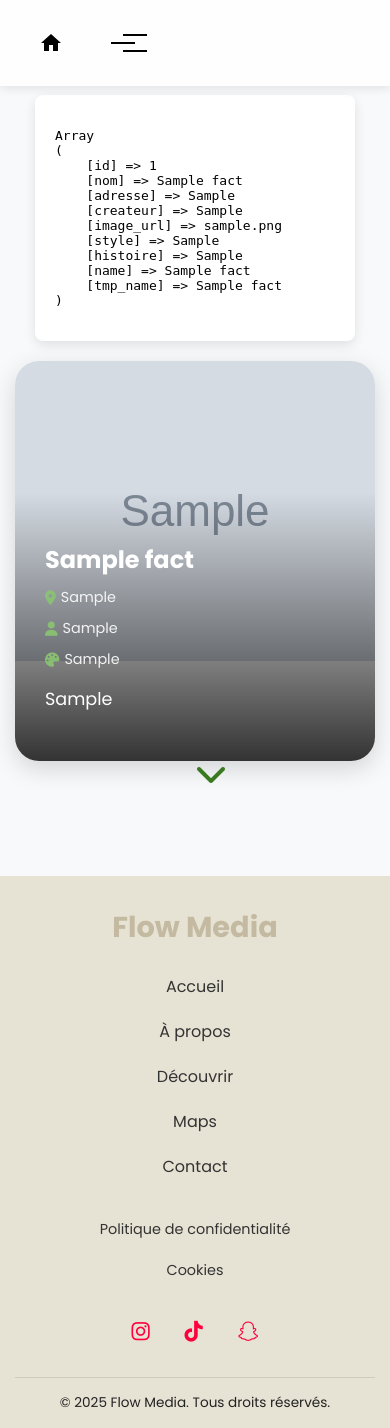
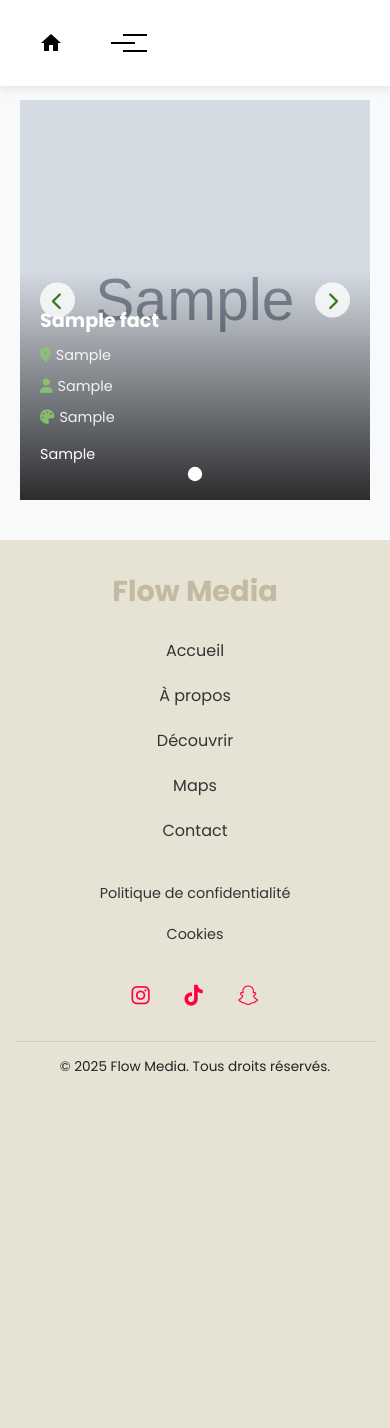
Before and after one commit to michel-DC/Flow-Media, a PHP site: page /pages/fun-fact in a window 390 px wide. After the commit the page ends 1072 px from the top, so only its background shows below. Run offline with PHP 8.4, Linux system fonts and the light colour scheme; tables that the repository leaves empty or names only in its code hold one stand-in row (values such as "Sample post"); grey boxes marked "Sample" are stand-in pictures.

Commit message:
Update fun-fact section with carousel functionality and enhance navbar styles
- Modified index.php to wrap fact buttons in anchor tags for improved navigation.
- Updated navbar.php to change header position to fixed and adjusted z-index and background color for better visibility.
- Revamped fun-fact section in index.php to implement a carousel layout, enhancing user engagement with dynamic content display.
- Added responsive styles for carousel navigation and dots in fun-fact/index.php, improving usability across devices.

```diff
--- a/includes/layout/navbar.php
+++ b/includes/layout/navbar.php
@@ -78,13 +78,13 @@ if (isset($_SESSION['user_id'])) {
 
 <style>
     .header {
-        position: absolute;
+        position: fixed;
         top: 0;
         left: 0;
         right: 0;
-        z-index: 100;
+        z-index: 1000;
         padding: 20px;
-        background-color: rgba(255, 255, 255, 0.9);
+        background-color: rgba(255, 255, 255, 0.95);
         box-shadow: 0 2px 10px rgba(0, 0, 0, 0.1);
     }
 
--- a/pages/fun-fact/index.php
+++ b/pages/fun-fact/index.php
@@ -48,35 +48,105 @@ if (!$result) {
             padding: 0;
             background: var(--light-bg);
             min-height: 100vh;
+            overflow-x: hidden;
         }
 
         .fun-facts-container {
-            max-width: 800px;
-            margin: 100px auto;
+            position: relative;
+            max-width: 1200px;
+            margin: 120px auto 40px;
             padding: 20px;
+            overflow: hidden;
+        }
+
+        .carousel-container {
+            position: relative;
+            width: 100%;
+            height: 600px;
         }
 
         .fun-fact-card {
-            min-height: 400px;
-            background: var(--white);
-            border-radius: 24px;
-            margin-bottom: 40px;
-            overflow: hidden;
-            box-shadow: var(--shadow-md);
-            position: relative;
-            transition: transform 0.3s ease;
+            position: absolute;
+            width: 100%;
+            height: 100%;
+            opacity: 0;
+            transition: opacity 0.5s ease-in-out;
+            transform: translateX(100%);
         }
 
-        .fun-fact-card:hover {
-            transform: translateY(-5px);
+        .fun-fact-card.active {
+            opacity: 1;
+            transform: translateX(0);
+        }
+
+        .fun-fact-card.prev {
+            transform: translateX(-100%);
         }
 
         .fun-fact-image {
             width: 100%;
-            height: 400px;
+            height: 100%;
             object-fit: cover;
             position: relative;
             display: block;
+        }
+
+        .carousel-nav {
+            position: absolute;
+            top: 50%;
+            transform: translateY(-50%);
+            width: 50px;
+            height: 50px;
+            background: rgba(255, 255, 255, 0.8);
+            border-radius: 50%;
+            display: flex;
+            align-items: center;
+            justify-content: center;
+            cursor: pointer;
+            z-index: 10;
+            transition: all 0.3s ease;
+        }
+
+        .carousel-nav:hover {
+            background: rgba(255, 255, 255, 0.95);
+            transform: translateY(-50%) scale(1.1);
+        }
+
+        .carousel-nav.prev {
+            left: 20px;
+        }
+
+        .carousel-nav.next {
+            right: 20px;
+        }
+
+        .carousel-nav i {
+            font-size: 24px;
+            color: var(--primary-color);
+        }
+
+        .carousel-dots {
+            position: absolute;
+            bottom: 20px;
+            left: 50%;
+            transform: translateX(-50%);
+            display: flex;
+            gap: 10px;
+            z-index: 10;
+        }
+
+        .dot {
+            width: 12px;
+            height: 12px;
+            border-radius: 50%;
+            background: rgba(255, 255, 255, 0.5);
+            cursor: pointer;
+            transition: all 0.3s ease;
+        }
+
+        .dot.active {
+            background: var(--white);
+            transform: scale(1.2);
         }
 
         .fun-fact-content {
@@ -120,45 +190,28 @@ if (!$result) {
             margin-top: 15px;
         }
 
-        .scroll-indicator {
-            position: fixed;
-            bottom: 30px;
-            left: 50%;
-            transform: translateX(-50%);
-            color: var(--primary-color);
-            font-size: 2rem;
-            animation: bounce 2s infinite;
-            cursor: pointer;
-            z-index: 100;
-        }
-
-        @keyframes bounce {
-
-            0%,
-            20%,
-            50%,
-            80%,
-            100% {
-                transform: translateY(0);
-            }
-
-            40% {
-                transform: translateY(-20px);
-            }
-
-            60% {
-                transform: translateY(-10px);
+        @media (max-width: 1200px) {
+            .fun-facts-container {
+                max-width: 90%;
             }
         }
 
         @media (max-width: 768px) {
             .fun-facts-container {
-                margin: 60px auto;
-                padding: 15px;
+                margin: 80px auto 20px;
             }
 
-            .fun-fact-image {
-                height: 300px;
+            .carousel-container {
+                height: 500px;
+            }
+
+            .carousel-nav {
+                width: 40px;
+                height: 40px;
+            }
+
+            .carousel-nav i {
+                font-size: 20px;
             }
 
             .fun-fact-title {
@@ -171,72 +224,167 @@ if (!$result) {
             }
         }
 
-        /* Ajout de styles de débogage */
-        .debug-info {
-            background: #fff;
+        @media (max-width: 480px) {
+            .carousel-container {
+                height: 400px;
+            }
+
+            .carousel-nav {
+                width: 35px;
+                height: 35px;
+            }
+
+            .carousel-nav i {
+                font-size: 18px;
+            }
+
+            .fun-fact-content {
                 padding: 20px;
-            margin: 20px;
-            border-radius: 8px;
-            box-shadow: var(--shadow-sm);
+            }
+
+            .fun-fact-title {
+                font-size: 1.2rem;
+            }
+
+            .fun-fact-story {
+                font-size: 0.9rem;
+            }
         }
     </style>
 </head>
 
 <body>
-    <?php include '../../includes/layout/navbar.php'; ?>
+
+    <?php include '../../includes/layout/navbar.php' ?>
 
     <div class="fun-facts-container">
+        <div class="carousel-container">
             <?php
             mysqli_data_seek($result, 0);
-        while ($row = mysqli_fetch_assoc($result)):
-            // Afficher les données brutes pour le débogage
-            echo '<div class="debug-info">';
-            echo '<pre>';
-            print_r($row);
-            echo '</pre>';
-            echo '</div>';
+            $index = 0;
+            while ($affiche = mysqli_fetch_assoc($result)):
             ?>
-            <div class="fun-fact-card">
-                <?php if (isset($row['image_url']) && !empty($row['image_url'])): ?>
-                    <img src="<?php echo htmlspecialchars($row['image_url']); ?>"
-                        alt="<?php echo htmlspecialchars($row['nom']); ?>"
-                        class="fun-fact-image"
-                        onerror="this.src='../../assets/images/placeholder.jpg'">
+                <div class="fun-fact-card <?php echo $index === 0 ? 'active' : ''; ?>" data-index="<?php echo $index; ?>">
+                    <?php if (isset($affiche['image_url']) && !empty($affiche['image_url'])): ?>
+                        <img src="../<?php echo htmlspecialchars($affiche['image_url']); ?>"
+                            alt="<?php echo htmlspecialchars($affiche['nom']); ?>"
+                            class="fun-fact-image">
                     <?php endif; ?>
                     <div class="fun-fact-content">
-                    <h2 class="fun-fact-title"><?php echo htmlspecialchars($row['nom']); ?></h2>
+                        <h2 class="fun-fact-title"><?php echo htmlspecialchars($affiche['nom']); ?></h2>
                         <div class="fun-fact-details">
                             <div class="fun-fact-detail">
                                 <i class="fas fa-map-marker-alt"></i>
-                            <span><?php echo htmlspecialchars($row['adresse']); ?></span>
+                                <span><?php echo htmlspecialchars($affiche['adresse']); ?></span>
                             </div>
                             <div class="fun-fact-detail">
                                 <i class="fas fa-user"></i>
-                            <span><?php echo htmlspecialchars($row['createur']); ?></span>
+                                <span><?php echo htmlspecialchars($affiche['createur']); ?></span>
                             </div>
                             <div class="fun-fact-detail">
                                 <i class="fas fa-palette"></i>
-                            <span><?php echo htmlspecialchars($row['style']); ?></span>
+                                <span><?php echo htmlspecialchars($affiche['style']); ?></span>
                             </div>
                         </div>
-                    <p class="fun-fact-story"><?php echo htmlspecialchars($row['histoire']); ?></p>
+                        <p class="fun-fact-story"><?php echo htmlspecialchars($affiche['histoire']); ?></p>
                     </div>
                 </div>
-        <?php endwhile; ?>
+            <?php
+                $index++;
+            endwhile;
+            ?>
+            <div class="carousel-nav prev">
+                <i class="fas fa-chevron-left"></i>
             </div>
-
-    <div class="scroll-indicator">
-        <i class="fas fa-chevron-down"></i>
+            <div class="carousel-nav next">
+                <i class="fas fa-chevron-right"></i>
+            </div>
+            <div class="carousel-dots">
+                <?php
+                mysqli_data_seek($result, 0);
+                $dotIndex = 0;
+                while (mysqli_fetch_assoc($result)):
+                ?>
+                    <div class="dot <?php echo $dotIndex === 0 ? 'active' : ''; ?>" data-index="<?php echo $dotIndex; ?>"></div>
+                <?php
+                    $dotIndex++;
+                endwhile;
+                ?>
+            </div>
+        </div>
     </div>
 
     <?php include '../../includes/layout/footer.php'; ?>
 
     <script>
-        document.querySelector('.scroll-indicator').addEventListener('click', () => {
-            window.scrollBy({
-                top: window.innerHeight,
-                behavior: 'smooth'
+        document.addEventListener('DOMContentLoaded', function() {
+            const cards = document.querySelectorAll('.fun-fact-card');
+            const dots = document.querySelectorAll('.dot');
+            const prevBtn = document.querySelector('.carousel-nav.prev');
+            const nextBtn = document.querySelector('.carousel-nav.next');
+            let currentIndex = 0;
+
+            function updateCarousel(index) {
+                cards.forEach(card => {
+                    card.classList.remove('active', 'prev');
                 });
+                dots.forEach(dot => {
+                    dot.classList.remove('active');
+                });
+
+                cards[index].classList.add('active');
+                dots[index].classList.add('active');
+
+                if (index > 0) {
+                    cards[index - 1].classList.add('prev');
+                }
+            }
+
+            function nextSlide() {
+                currentIndex = (currentIndex + 1) % cards.length;
+                updateCarousel(currentIndex);
+            }
+
+            function prevSlide() {
+                currentIndex = (currentIndex - 1 + cards.length) % cards.length;
+                updateCarousel(currentIndex);
+            }
+
+            nextBtn.addEventListener('click', nextSlide);
+            prevBtn.addEventListener('click', prevSlide);
+
+            dots.forEach((dot, index) => {
+                dot.addEventListener('click', () => {
+                    currentIndex = index;
+                    updateCarousel(currentIndex);
+                });
+            });
+
+            // Auto-advance slides every 5 seconds
+            setInterval(nextSlide, 5000);
+
+            // Touch events for mobile
+            let touchStartX = 0;
+            let touchEndX = 0;
+
+            document.querySelector('.carousel-container').addEventListener('touchstart', e => {
+                touchStartX = e.changedTouches[0].screenX;
+            });
+
+            document.querySelector('.carousel-container').addEventListener('touchend', e => {
+                touchEndX = e.changedTouches[0].screenX;
+                handleSwipe();
+            });
+
+            function handleSwipe() {
+                const swipeThreshold = 50;
+                if (touchEndX < touchStartX - swipeThreshold) {
+                    nextSlide();
+                }
+                if (touchEndX > touchStartX + swipeThreshold) {
+                    prevSlide();
+                }
+            }
         });
     </script>
 </body>
```
Also changed, not shown: index.php (+4 -4 lines). Lines whose indentation alone changed are shown as unchanged.
